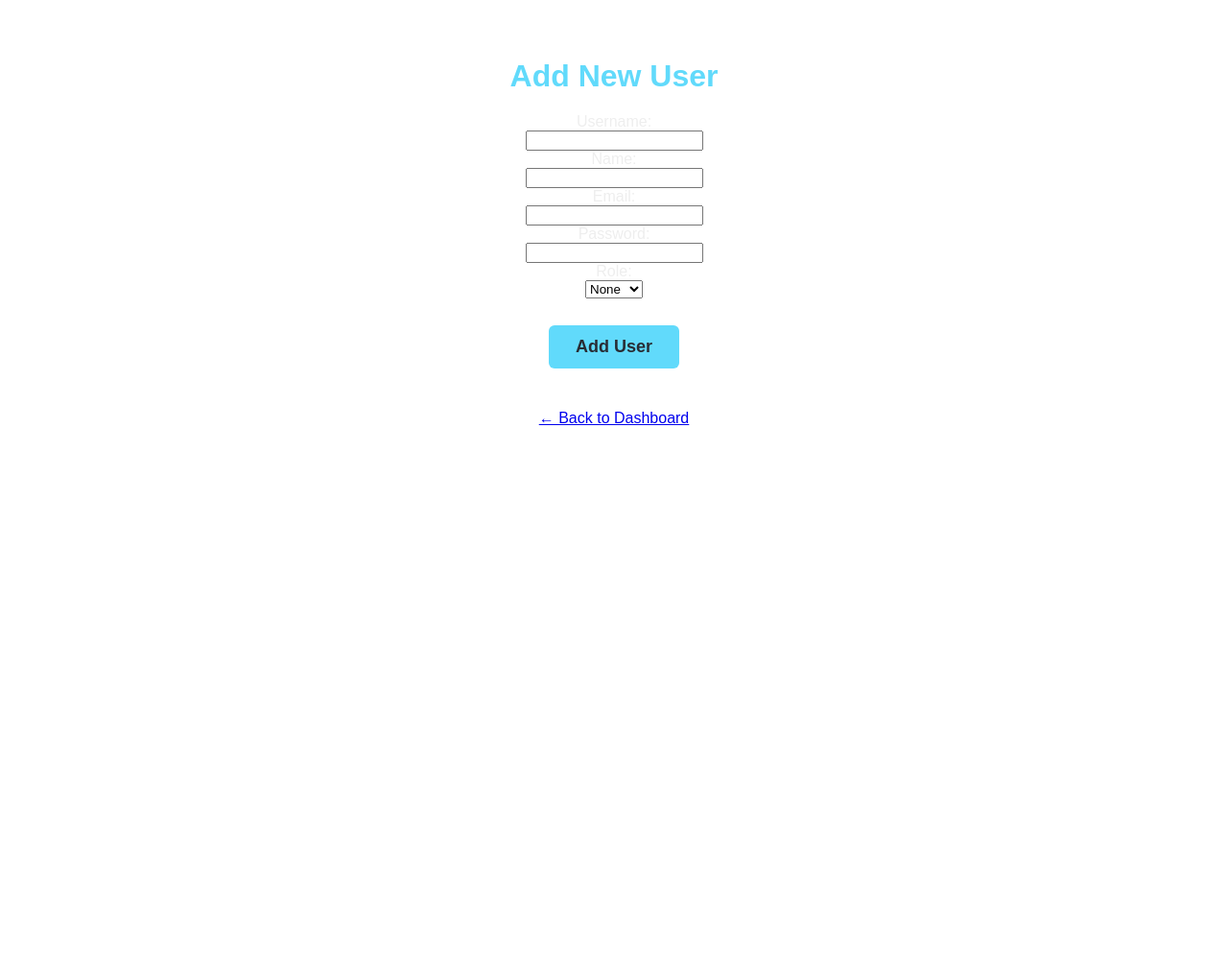
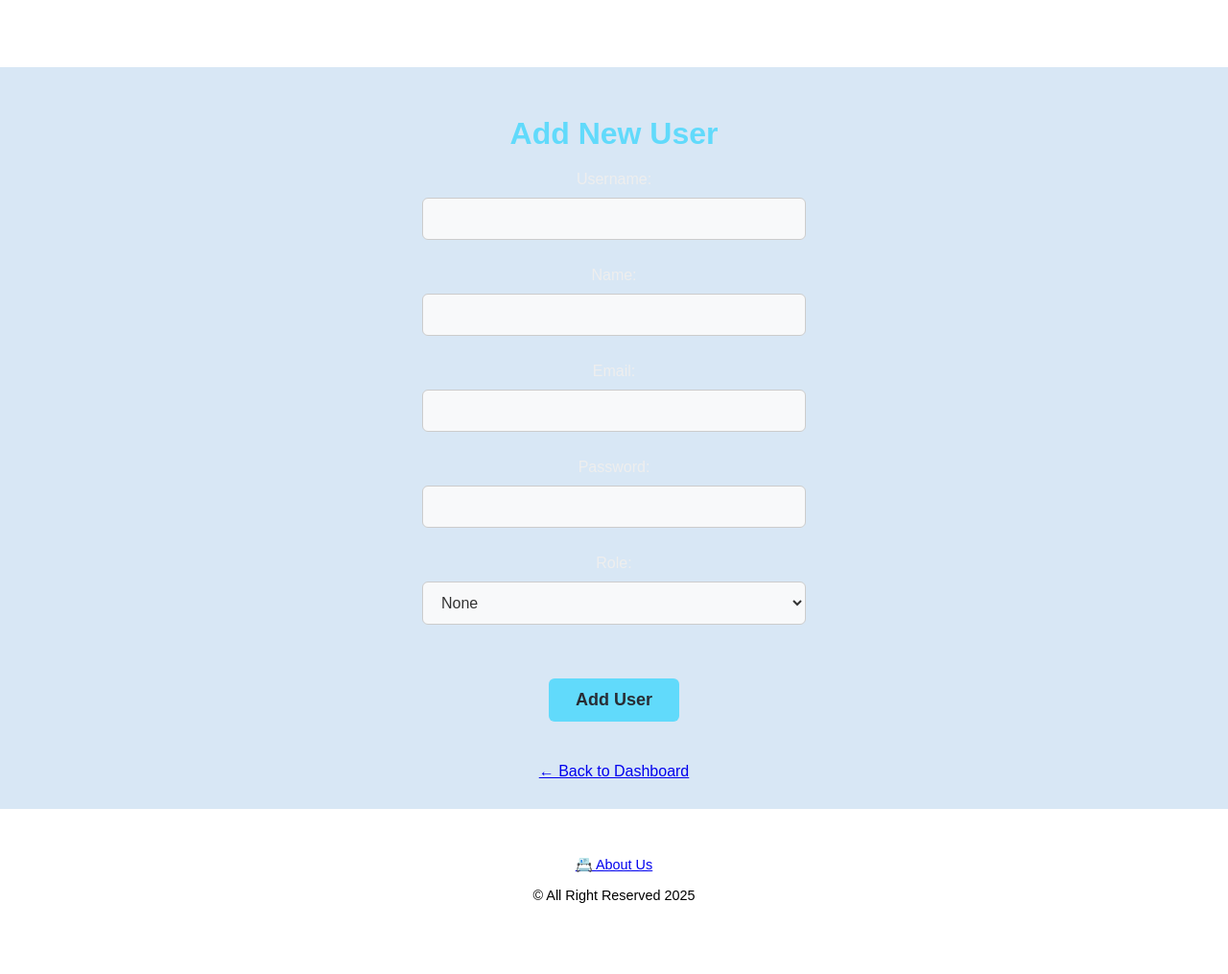
Before and after one commit to RuchiDissa/resume-classifier-ai, a Flask app: page /admin/add in a window 1280 px wide. Shown: the whole page at 96% size. Before the commit the page ends 443 px from the top, so only its background shows below. Run offline with Flask 2, Linux system fonts and the light colour scheme; the visitor is signed in with stand-in values (Sample User, id 1).

Commit message:
Update add_user.html

```diff
--- a/app/templates/add_user.html
+++ b/app/templates/add_user.html
@@ -6,23 +6,23 @@
   <link rel="stylesheet" href="{{ url_for('static', filename='style.css') }}">
 </head>
 <body>
-  <div class="container">
+  <div class="auth-container">
     <h1>Add New User</h1>
     <form method="POST">
-      <label>Username:</label><br>
-      <input type="text" name="username" required><br>
+      <label class="label">Username:</label><br>
+      <input type="text" name="username" class="input" required><br>
 
-      <label>Name:</label><br>
-      <input type="text" name="name" required><br>
+      <label class="label">Name:</label><br>
+      <input type="text" name="name" class="input" required><br>
 
-      <label>Email:</label><br>
-      <input type="email" name="email" required><br>
+      <label class="label">Email:</label><br>
+      <input type="email" name="email" class="input" required><br>
 
-      <label>Password:</label><br>
-      <input type="password" name="password" required><br>
+      <label class="label">Password:</label><br>
+      <input type="password" name="password" class="input" required><br>
 
-      <label>Role:</label><br>
-      <select name="role">
+      <label class="label">Role:</label><br>
+      <select name="role" class="input">
         <option value="none">None</option>
         <option value="admin">Admin</option>
       </select><br><br>
@@ -32,5 +32,10 @@
     <br>
     <a href="{{ url_for('routes.admin_dashboard') }}">← Back to Dashboard</a>
   </div>
+    <footer>
+        <div class="left-align">
+            <a href="/about" class="homebtn">📇 About Us</a></div>
+        <p>&copy; All Right Reserved 2025</p>
+    </footer>
 </body>
 </html>
```
